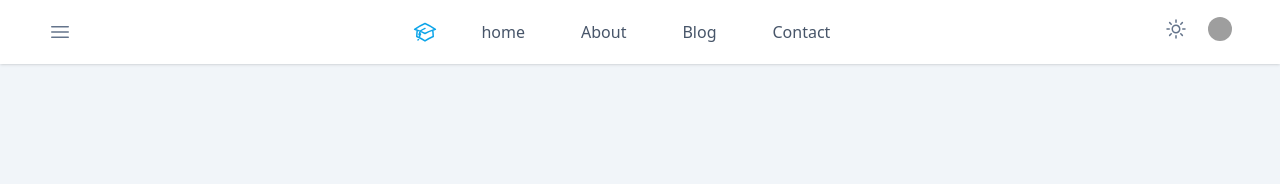
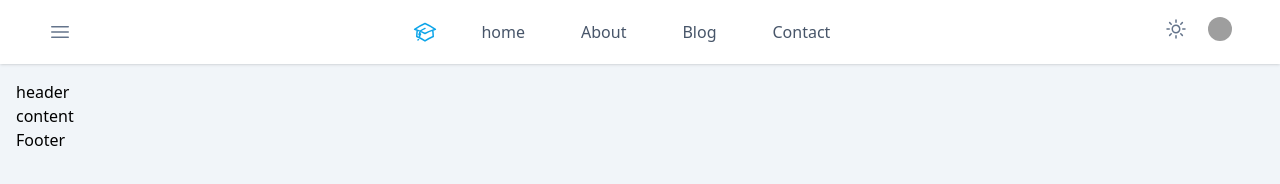
Before and after one commit to eduardo1295/TailwindCSS, a website built with Vite: page index.html in a window 1280 px wide. Built offline with nearby package versions, Linux system fonts and the light colour scheme; grey boxes are pictures that could not be loaded.

```diff
--- a/index.html
+++ b/index.html
@@ -90,5 +90,12 @@
         <a href="#" class="text-slate-700 hover:bg-sky-500 hover:text-white block px-3 py-2 rounded-md transition-colors">Contact</a>
       </div>
     </header>
+    <main class="p-4">
+      <article>
+        <div>header</div>
+        <div>content</div>
+        <div>Footer</div>
+      </article>
+    </main>
   </body>
 </html>
```
Also changed, not shown: public/img/article-1.jpg (added), public/img/article-2.jpg (added), public/img/article-3.jpg (added), public/img/article-4.jpg (added), public/img/article-5.jpg (added), public/img/article-6.jpg (added).
